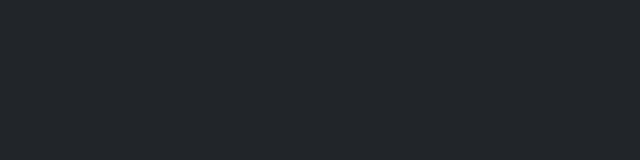
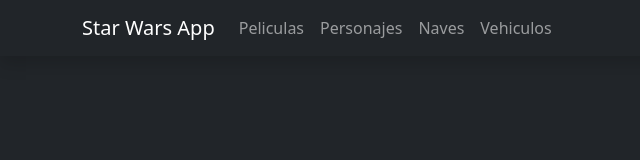
Before and after one commit to josema701/StarWarsAPI, a plain HTML site: page index.html in a window 1280 px wide. Shown: the whole page, without its empty margins (0-640 px from the left). Drawn offline with nearby package versions, Linux system fonts and the light colour scheme; the site is published under a folder, as on GitHub Pages, so addresses that start at the root find nothing.

Commit message:
desplegando

```diff
--- a/index.html
+++ b/index.html
@@ -11,8 +11,8 @@
   <link href="https://cdn.jsdelivr.net/npm/bootstrap@5.3.2/dist/css/bootstrap.min.css" rel="stylesheet"
     integrity="sha384-T3c6CoIi6uLrA9TneNEoa7RxnatzjcDSCmG1MXxSR1GAsXEV/Dwwykc2MPK8M2HN" crossorigin="anonymous" />
 
-  <script type="module" crossorigin src="/assets/index-CeSaJctJ.js"></script>
-  <link rel="stylesheet" crossorigin href="/assets/index-C0_7iWZF.css">
+  <script type="module" crossorigin src="assets/index-CeSaJctJ.js"></script>
+  <link rel="stylesheet" crossorigin href="assets/index-C0_7iWZF.css">
 </head>
 
 <body class="bg-dark text-white">
```
